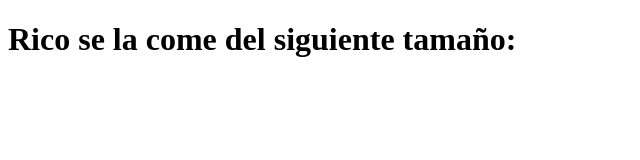
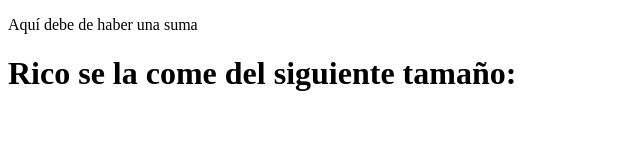
Before and after one commit to jpazarana99/ejemplo2, a plain HTML site: page index.html in a window 1280 px wide. Shown: the whole page, without its empty margins (0-640 px from the left). Drawn offline with Linux system fonts and the light colour scheme.

```diff
--- a/index.html
+++ b/index.html
@@ -6,6 +6,7 @@
     <title>Document</title>
 </head>
 <body>
+<p>Aquí debe de haber una suma </p>
 <h1 id="mensaje"> Rico se la come del siguiente tamaño:</h1>
 </body>
 <script src="index.js"></script>
```
